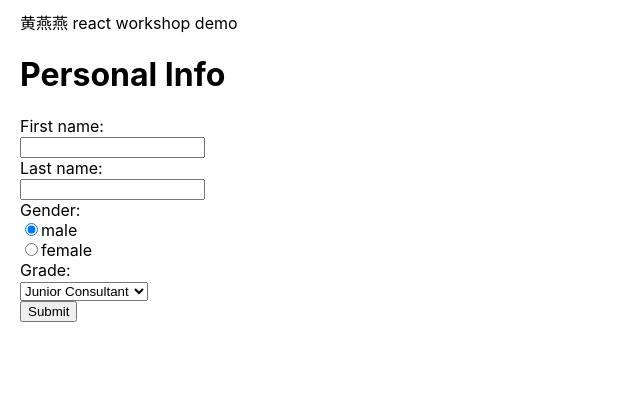
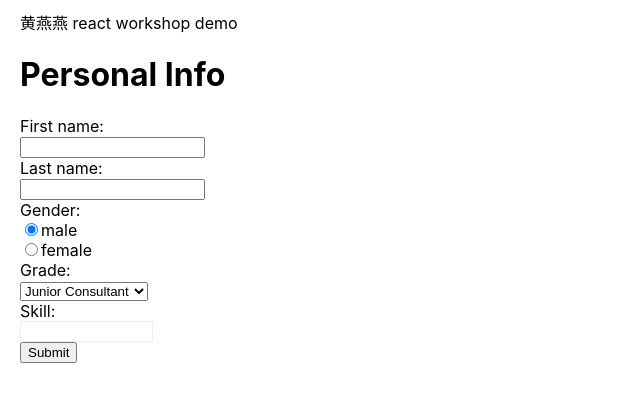
Before and after one commit to CandyAngelaCandy/react-workshop, a React (Create React App) app: page / in a window 1280 px wide. Shown: the top 402 px of the page, without its empty margins (0-640 px from the left). Built offline with nearby package versions, Linux system fonts and the light colour scheme.

Commit message:
add multiple select

```diff
--- /dev/null
+++ b/src/component/MultiSelect/MultiSelect.tsx
@@ -0,0 +1,60 @@
+import React, { memo, useState } from 'react';
+import {dimgray} from "color-name";
+
+const MultiSelect: React.FC = (): JSX.Element => {
+  const [isSkillListVisible, setIsSkillListVisible] = useState(false);
+  const [skillMap, setSkillMap] = useState({
+    'C++': false,
+    'C#': false,
+    Java: false,
+    JavaScript: false
+  });
+  const [skill, setSkill] = useState('');
+
+  const handleSkillClick = skill => {
+    skillMap[skill] = !skillMap[skill];
+    setSkillMap({ ...skillMap });
+    const selectedSkill: string[] = [];
+    for (const key in skillMap) {
+      if (skillMap[key]) {
+        selectedSkill.push(key);
+      }
+    }
+    setSkill(selectedSkill.join(';'));
+  };
+
+  return (
+    <>
+      <label className="skill" htmlFor="skill-select">
+        Skill:
+      </label>
+      <div
+          className="skill-box"
+        onClick={() => {
+          setIsSkillListVisible(!isSkillListVisible);
+        }}
+      >
+        {skill}
+      </div>
+      <div>
+        {isSkillListVisible &&
+          Object.keys(skillMap).map(skill => {
+            return (
+              <div
+                key={skill}
+                className={`skillOption ${skillMap[skill] ? 'active' : ''}`}
+                onClick={() => {
+                  handleSkillClick(skill);
+                }}
+              >
+                {skill}
+              </div>
+
+            );
+          })}
+      </div>
+    </>
+  );
+};
+
+export default memo(MultiSelect);
--- a/src/container/Form.tsx
+++ b/src/container/Form.tsx
@@ -2,8 +2,9 @@ import React, { useState, memo } from 'react';
 import styled from 'styled-components';
 import CustomizeInput from '../component/CustomizeInput/CustomizeInput';
 import CustomizeButton from '../component/CustomizeButton';
+import MultiSelect from '../component/MultiSelect/MultiSelect';
 
-export const Form: React.FC = (): JSX.Element => {
+const Form: React.FC = (): JSX.Element => {
   const [firstName, setFirstName] = useState('');
   const [LastName, setLastName] = useState('');
 
@@ -27,7 +28,7 @@ export const Form: React.FC = (): JSX.Element => {
         />
         <label className="gender">Gender:</label>
         <div>
-          <input type="radio" id="male" name="gender" value="male" checked/>
+          <input type="radio" id="male" name="gender" value="male" checked />
           <label htmlFor="male">male</label>
         </div>
         <div>
@@ -43,7 +44,7 @@ export const Form: React.FC = (): JSX.Element => {
           <option value="Senior Consultant">Senior Consultant</option>
           <option value="Lead Consultant">Lead Consultant</option>
         </select>
-
+        <MultiSelect />
         <CustomizeButton firstName={firstName} lastName={LastName} />
       </form>
     </FormWrapper>
@@ -58,6 +59,20 @@ const FormWrapper = styled.div`
   .skill {
     display: block;
   }
+  .skill-box{
+     font-size: 11px;
+     width: 131px;
+     height: 19px;
+     border:1px solid rgb(238, 238, 238);
+  }
+  .skillOption {
+    width: 131px;
+    background-color: blue;
+  }
+  .active {
+    background-color: black;
+    color: white;
+  }
 `;
 
 export default memo(Form);
```
